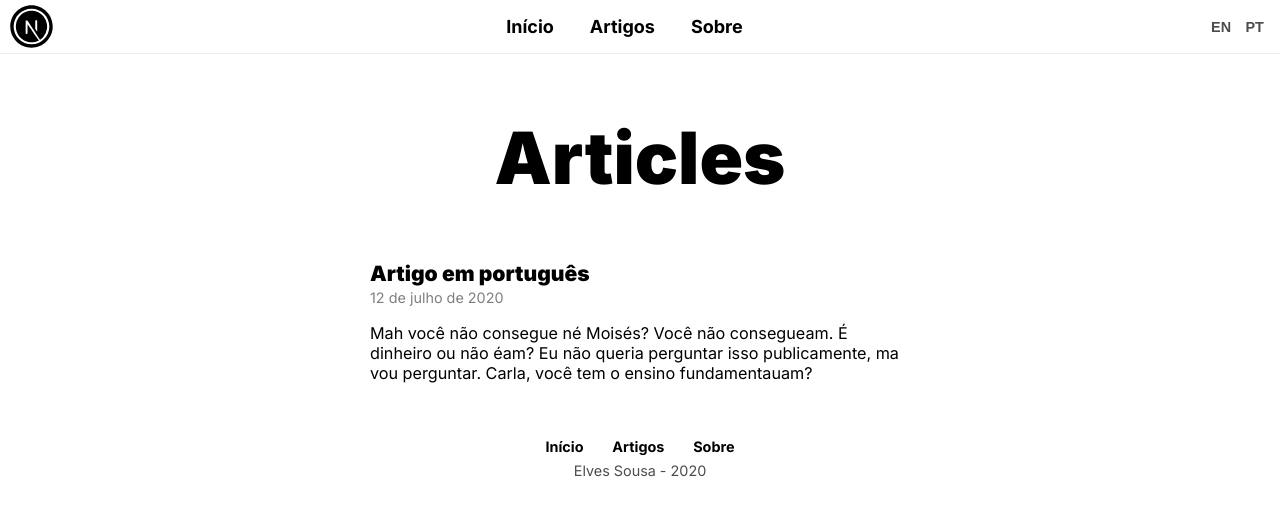
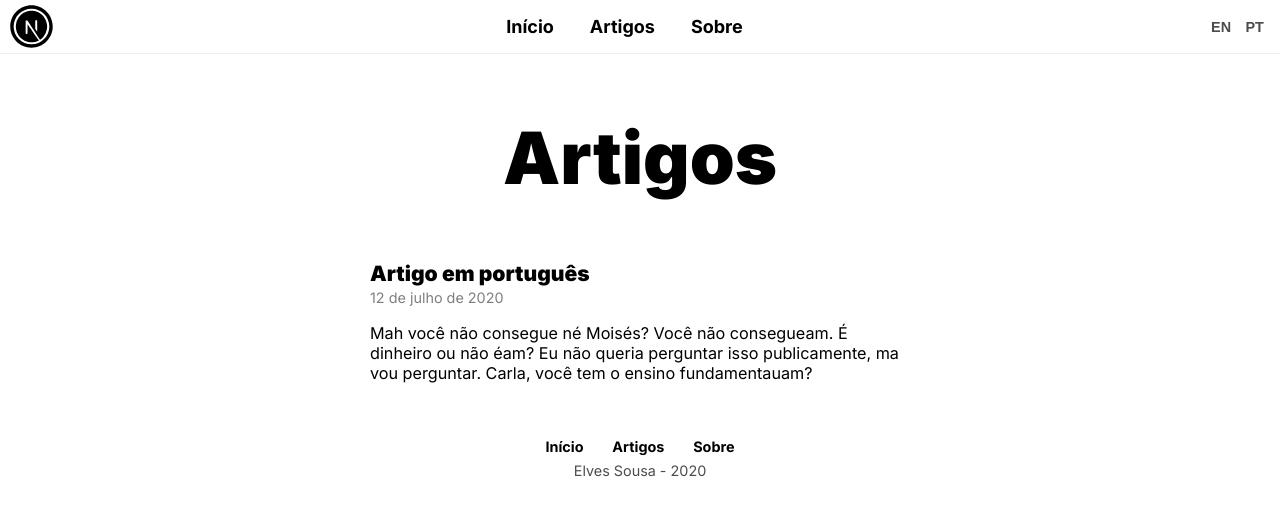
Before and after one commit to elvessousa/next-intl, a Next.js app: page /pt/articles in a window 1280 px wide. Shown: the top 516 px of the page. Built offline with nearby package versions, Linux system fonts and the light colour scheme.

Commit message:
Title translation.

```diff
--- a/pages/[lang]/articles.tsx
+++ b/pages/[lang]/articles.tsx
@@ -1,9 +1,10 @@
 import { useState } from "react";
 import { NextPage, GetStaticProps, GetStaticPaths } from "next";
-import { getSortedPostData } from "../../lib/posts";
+import Link from "next/link";
 
 import Layout from "../../components/Layout";
-import Link from "next/link";
+import { getSortedPostData } from "../../lib/posts";
+import useTranslation from "../../intl/useTranslation";
 
 interface Props {
   locale: string;
@@ -17,6 +18,7 @@ interface Props {
 }
 
 const Post: NextPage<Props> = ({ locale, allPostsData }) => {
+  const { t } = useTranslation();
   const postsData = allPostsData.filter((post) => post.lang === locale);
 
   // Pagination
@@ -36,9 +38,9 @@ const Post: NextPage<Props> = ({ locale, allPostsData }) => {
   };
 
   return (
-    <Layout className="posts" title="Post">
+    <Layout className="posts" title={t("articles")}>
       <section className="page-content">
-        <h1>Articles</h1>
+        <h1>{t("articles")}</h1>
         {pagedPosts.map((post) => (
           <article key={post.id} className="post">
             <Link href={`/[lang]/post/[id]`} as={`/${locale}/post/${post.id}`}>
--- a/pages/about.tsx
+++ b/pages/about.tsx
@@ -7,7 +7,7 @@ const About: NextPage = () => {
   const { t, locale } = useTranslation();
 
   return (
-    <Layout className="about" title="About">
+    <Layout title={t("about")} className="about">
       <section className="page-content">
         <h1>{t("about")}</h1>
         <div className="page-text">
--- a/pages/index.tsx
+++ b/pages/index.tsx
@@ -8,7 +8,7 @@ const Home: NextPage = () => {
   const { t } = useTranslation();
 
   return (
-    <Layout title="home" className="home">
+    <Layout title={t("home")} className="home">
       <section className="hero">
         <div className="message">
           <h1>Next INTL</h1>
```
Also changed, not shown: 1 other file (tests, documents, lock files or other folders).
